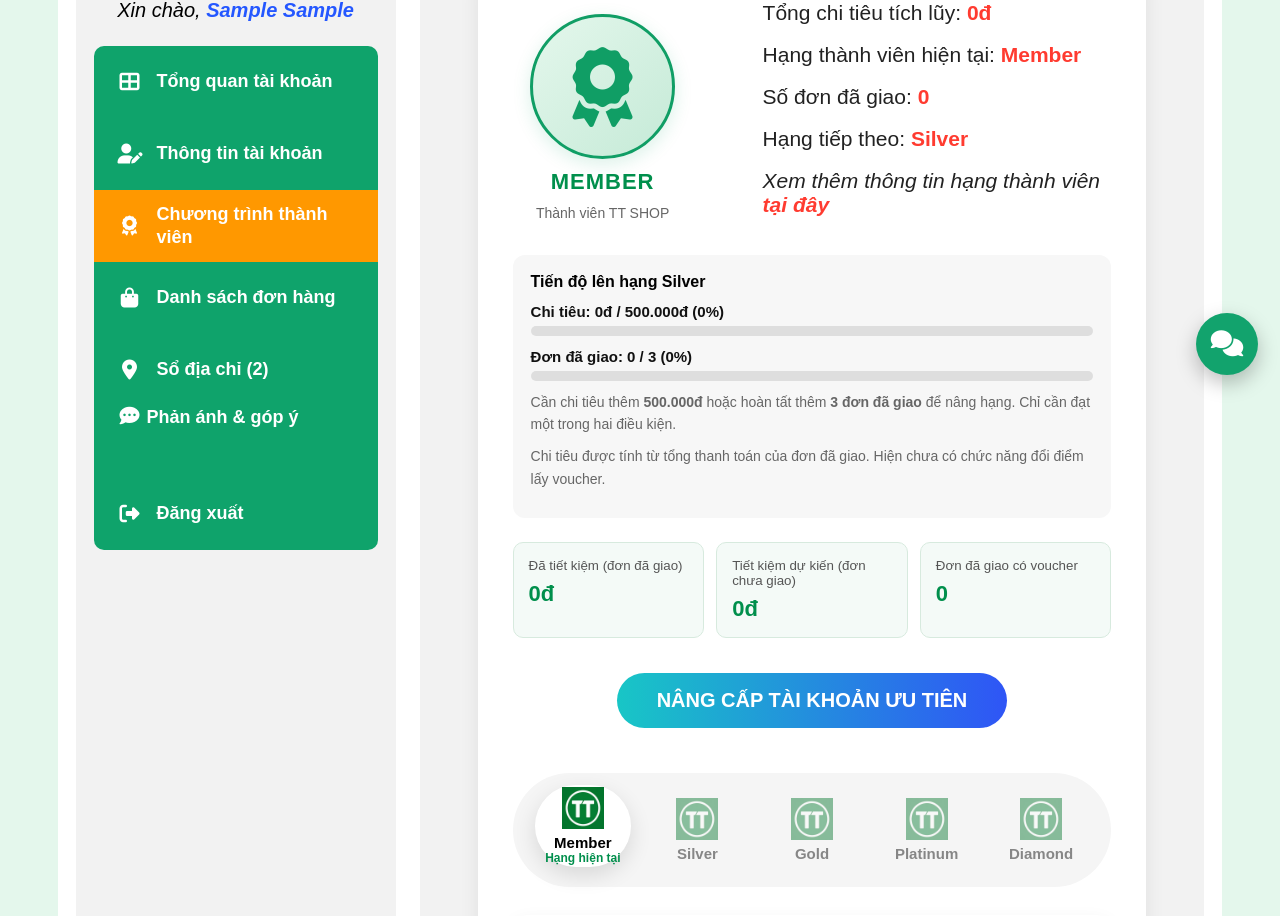
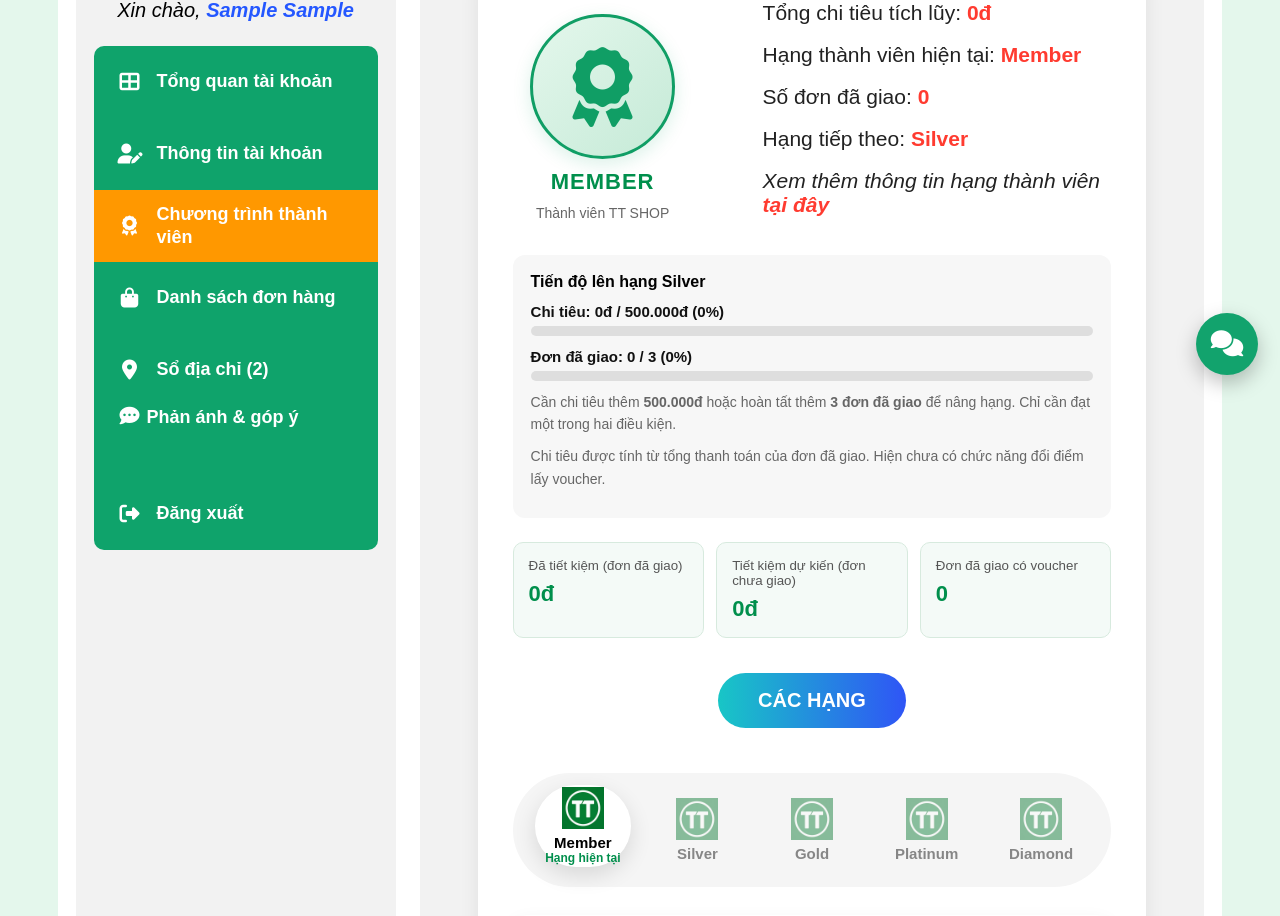
Before and after one commit to chuthimytam9a1920-ai/TTSHOP, a PHP site: page /taikhoan.php in a window 1280 px wide, after a click on "Chương trình thành viên". Shown: the part 403-1319 px from the top of the page. Run offline with PHP 8.4, Linux system fonts and the light colour scheme; the visitor is signed in with stand-in values (Sample User, id 1); tables that the repository leaves empty or names only in its code hold one stand-in row (values such as "Sample post"); some libraries are stand-ins or nearby versions.

Commit message:
Update full source code TTSHOP

```diff
--- a/taikhoan.php
+++ b/taikhoan.php
@@ -783,7 +783,7 @@ try {
                         <?php endif; ?>
 
                         <div class="member-btn-wrap">
-                            <button type="button" class="member-btn">NÂNG CẤP TÀI KHOẢN ƯU TIÊN</button>
+                            <button type="button" class="member-btn">CÁC HẠNG </button>
                         </div>
 
                         <?php $selectedTier = $member['tier'] ?? 'Member'; ?>
```
